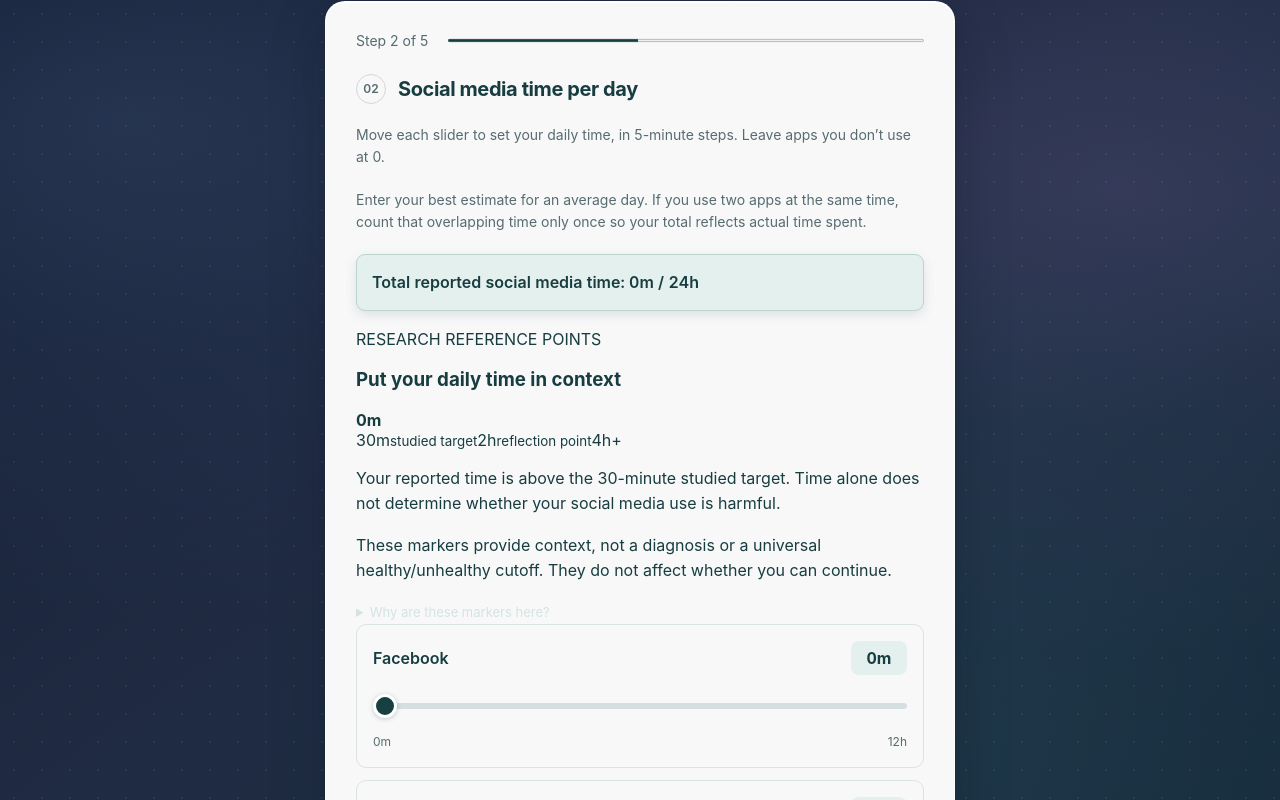
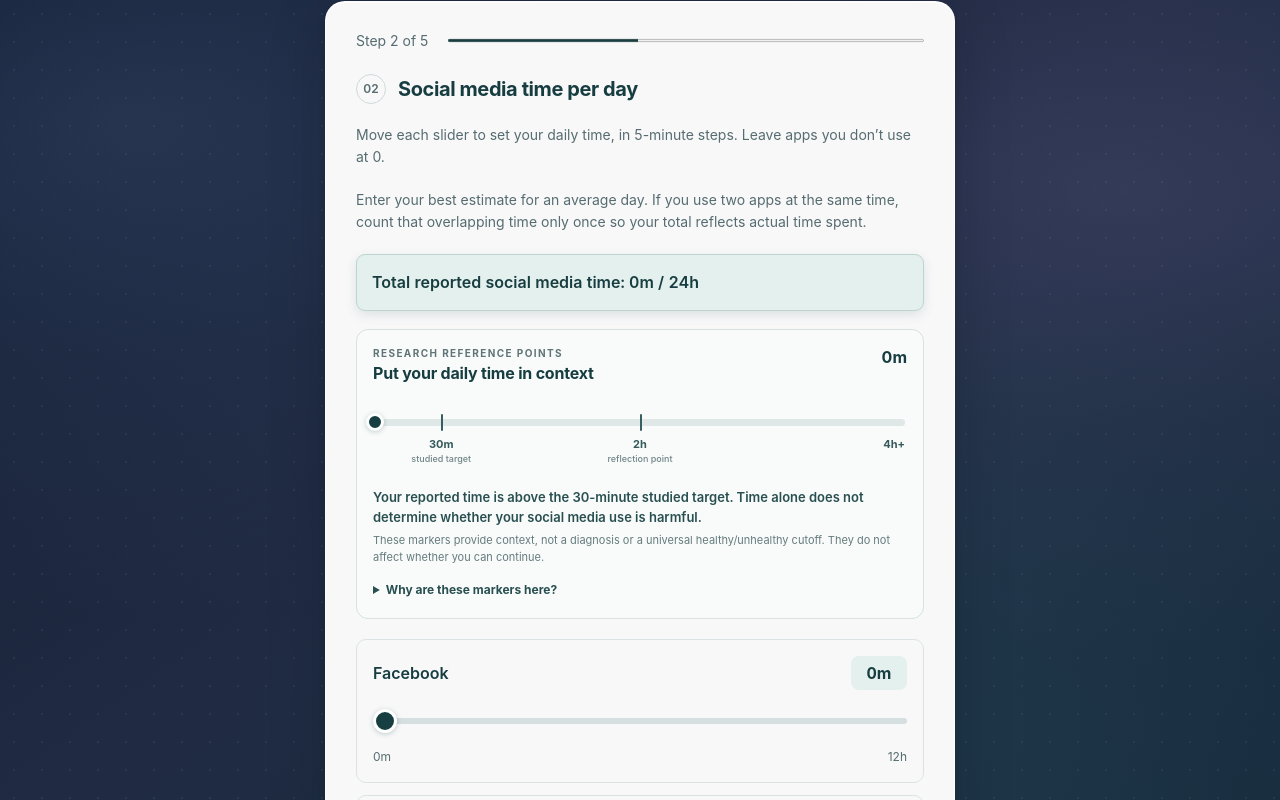
Before and after one commit to akhilsomaiya07/social-media-sense, a website: page public/index.html in a window 1280 px wide. Both pictures are taken after typing "Sample", "5" into the empty fields and a click on the button "Next". Shown: the part 350-1150 px from the top of the page. Drawn offline with Linux system fonts and the light colour scheme.

Commit message:
Style research reference points meter

```diff
--- a/public/style.css
+++ b/public/style.css
@@ -88,3 +88,31 @@ footer{color:#c1cee1}
 
 /* Progressive disclosure keeps Sleep Shield's initial view compact. */
 .sleep-shield>h3{margin-top:0}.sleep-shield .shield-short-summary{margin-top:8px}.sleep-shield .shield-timeline{padding:8px 12px}.sleep-shield .shield-timeline p{margin:5px 0}.sleep-shield .shield-disclosure{margin-top:10px;border-top:1px solid #526f76;padding-top:8px}.sleep-shield .shield-disclosure>summary{font-size:13px;min-height:36px;display:list-item;line-height:1.5;color:#d9e6e6}.sleep-shield .shield-completed-row{border-bottom:1px solid #526f76;padding:10px 0}.sleep-shield .shield-night h4{margin-top:4px}.sleep-shield .shield-night button+button{margin-left:8px}.sleep-shield #shield-track{margin-top:4px}.sleep-shield .goal-note:empty{display:none}
+
+
+/* Step 2 research reference points: educational context, not a health score. */
+.usage-reference{margin:0 0 20px;padding:17px 16px;border:1px solid #d7e1e2;border-radius:12px;background:#f8fbfa;color:#173d40}
+.usage-reference-head{display:flex;align-items:flex-start;justify-content:space-between;gap:16px}
+.usage-reference-kicker{display:block;font-size:10px;font-weight:750;letter-spacing:1.4px;color:#607477;margin-bottom:4px}
+.usage-reference h3{margin:0;font-size:16px;line-height:1.35;letter-spacing:-.2px}
+.usage-reference-current{flex-shrink:0;font-size:22px;line-height:1;color:#173f41;font-variant-numeric:tabular-nums}
+.usage-reference-scale{position:relative;height:74px;margin:18px 2px 4px}
+.usage-reference-track{position:absolute;left:0;right:0;top:16px;height:7px;border-radius:999px;background:#dfe7e7}
+#usage-reference-fill{display:block;height:100%;width:0;border-radius:999px;background:#6c8f90;transition:width .2s ease}
+.usage-reference-marker{position:absolute;top:-5px;width:2px;height:17px;background:#365f61;border-radius:2px}
+.marker-30{left:12.5%}.marker-2h{left:50%}.marker-3h{left:75%}
+.usage-reference-user{position:absolute;top:-6px;width:18px;height:18px;border-radius:50%;background:#173f41;border:3px solid #fff;box-shadow:0 1px 5px rgba(23,63,65,.24);transform:translateX(-50%);left:0;transition:left .2s ease}
+.usage-reference-label{position:absolute;top:34px;font-size:11px;font-weight:700;color:#36595b;transform:translateX(-50%);white-space:nowrap;text-align:center}
+.usage-reference-label small{display:block;font-size:9px;font-weight:500;color:#718487;margin-top:2px}
+.label-30{left:12.5%}.label-2h{left:50%}.label-3h{left:75%}.label-end{right:0;transform:none}
+.usage-reference-message{margin:10px 0 5px;font-size:13px;font-weight:600;line-height:1.55;color:#294f51}
+.usage-reference-note{margin:0;font-size:11px;line-height:1.55;color:#667b7e}
+.usage-reference-details{margin-top:12px;color:#445f62}
+.usage-reference-details summary{font-size:12px;font-weight:650;color:#294f51}
+.usage-reference-details p{font-size:12px;line-height:1.6;color:#566c70}
+.usage-reference-details a{color:#1b5557;font-weight:650}
+.usage-reference.above-2h{border-color:#e0c98e;background:#fffaf0}
+.usage-reference.above-3h{border-color:#d6b8a6;background:#fff8f4}
+@media(max-width:480px){.usage-reference{padding:15px 13px}.usage-reference-head{gap:10px}.usage-reference-current{font-size:20px}.usage-reference-scale{height:82px}.usage-reference-label small{max-width:74px;white-space:normal;line-height:1.15}.label-end{top:36px}}
+@media(prefers-reduced-motion:reduce){#usage-reference-fill,.usage-reference-user{transition:none!important}}
+@media(forced-colors:active){.usage-reference{background:Canvas;color:CanvasText;border-color:CanvasText}.usage-reference-track{background:CanvasText}#usage-reference-fill,.usage-reference-marker,.usage-reference-user{background:CanvasText}.usage-reference-user{border-color:Canvas}}
```
